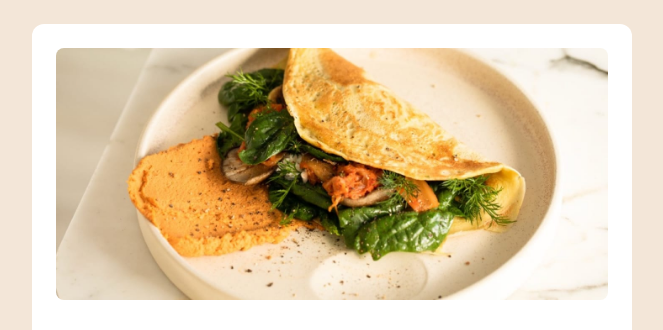
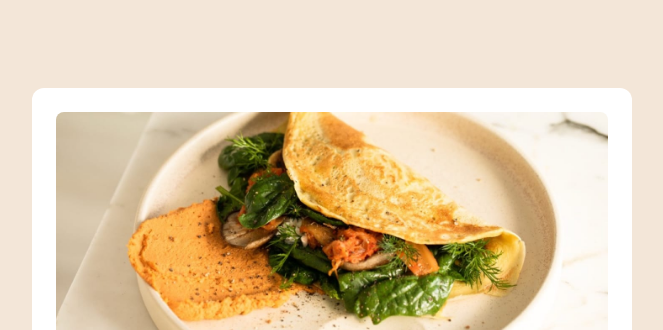
Before and after one commit to JonathanCerchiaro/Desafios-frontEndEditor, a plain HTML site: page Challanges/challenge-recipe-pag/recipe-page-main/index.html in a window 1280 px wide. Shown: the top 330 px of the page, without its empty margins (308-971 px from the left). Drawn offline with Linux system fonts and the light colour scheme.

Commit message:
Att margin main container

```diff
--- a/Challanges/challenge-recipe-pag/recipe-page-main/styles.css
+++ b/Challanges/challenge-recipe-pag/recipe-page-main/styles.css
@@ -191,7 +191,7 @@ tr:last-child th {
   }
 
  .container {
-  margin: 1.5rem 0;
+  margin: 5.5rem 0;
   padding: 1.5rem;
   background-color: var(--white-color);
   border-radius: 12px;
```
